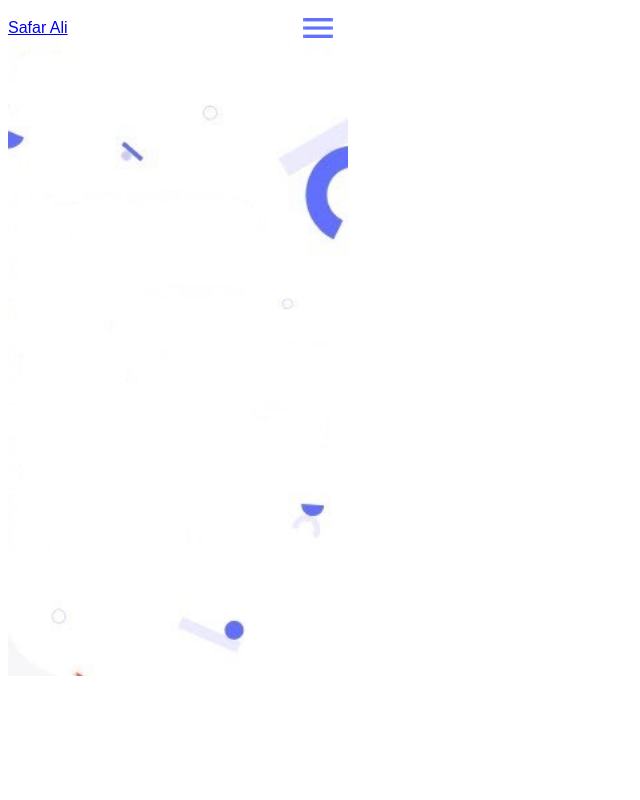
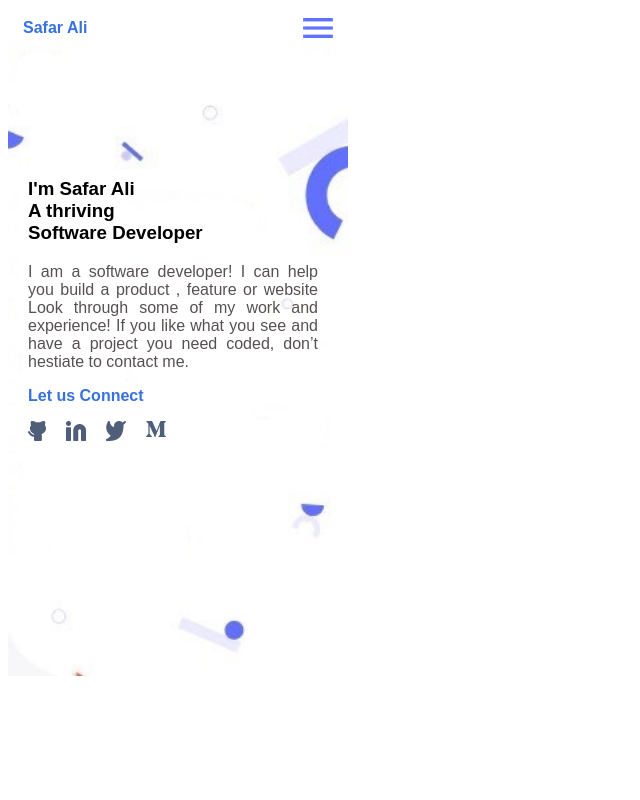
Before and after one commit to safar1212/Portfolio, a website: page index.html in a window 1280 px wide. Shown: the top 800 px of the page, without its empty margins (0-640 px from the left). Drawn offline with Linux system fonts and the light colour scheme.

Commit message:
Updated css for second review

```diff
--- a/style.css
+++ b/style.css
@@ -2,7 +2,7 @@
   font-family: Arial, Helvetica, sans-serif;
 }
 
-header {
+.first-page {
   background-image: url(../Portfolio/images/background.jpg);
   background-repeat: no-repeat;
   background-position: center;
@@ -17,10 +17,11 @@ header {
   margin-right: 15px;
 }
 
-#head p {
+#head a {
   margin-left: 15px;
   font-weight: bold;
   color: rgb(55, 113, 223);
+  text-decoration: none;
 }
 
 #head {
```
